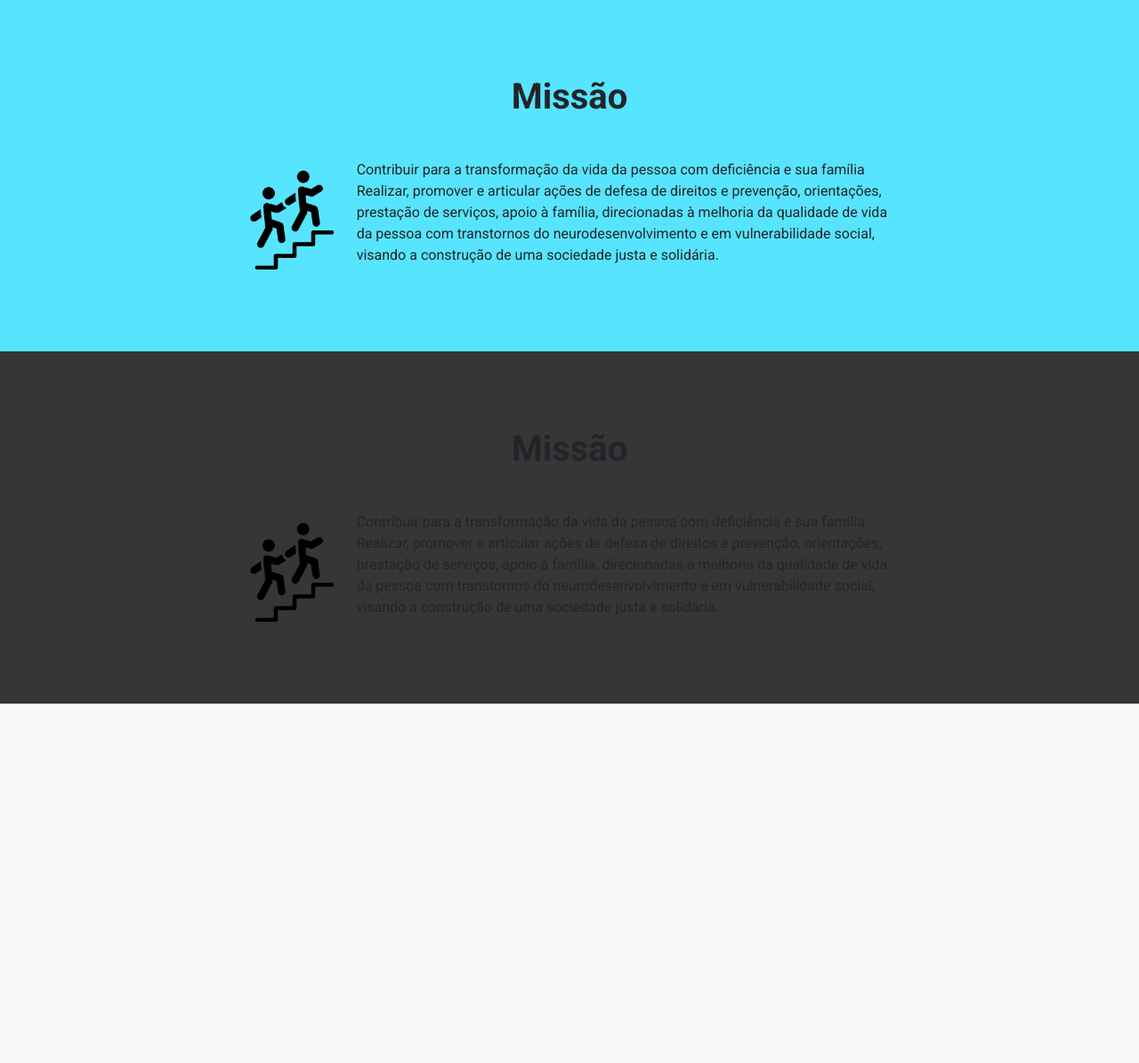
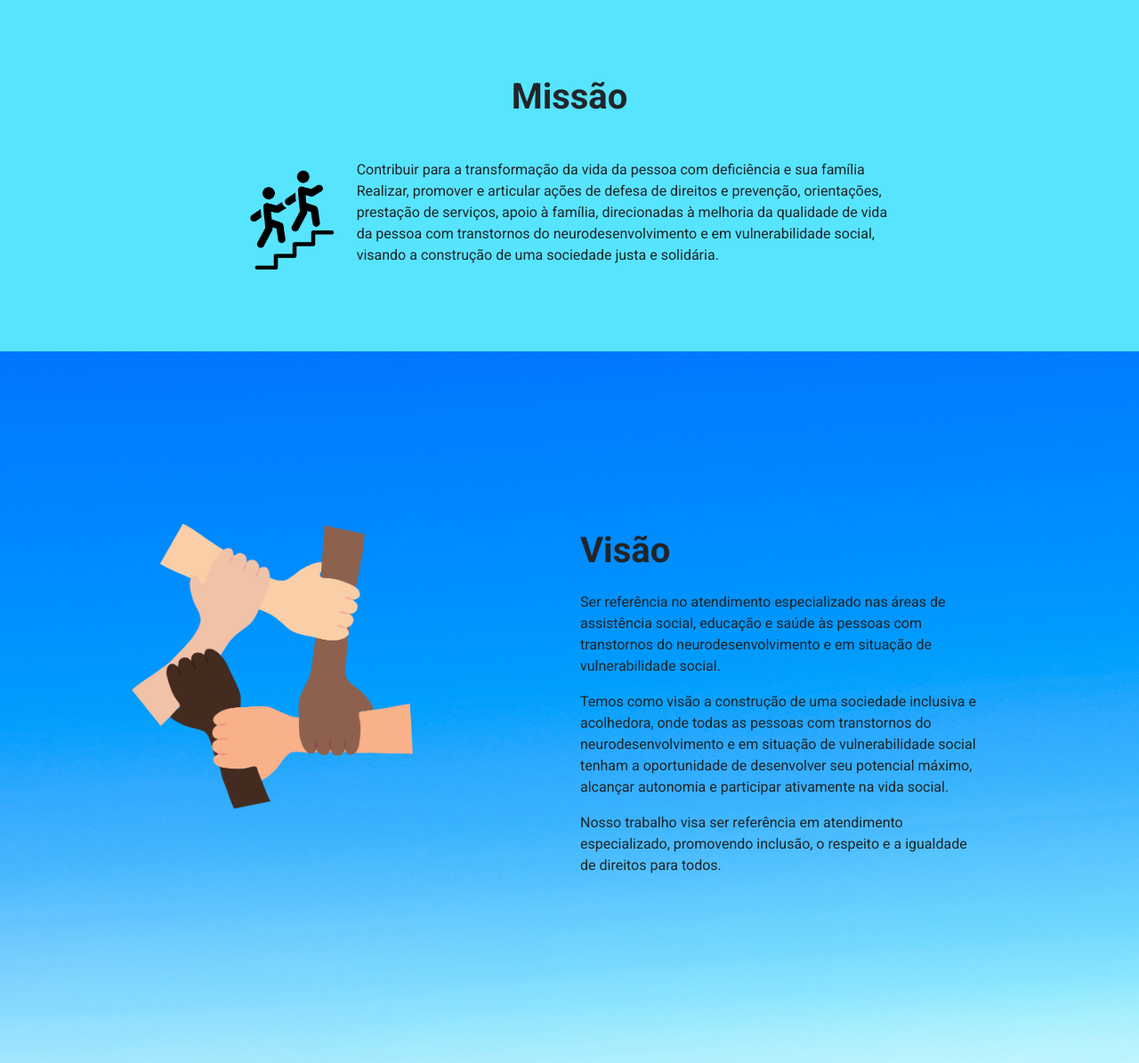
Before and after one commit to LeonardoBrum0907/aprender-para-a-vida, a Django app: page / in a window 1280 px wide. Shown: the part 801-1996 px from the top of the page at 89% size. Before the commit the page ends 1592 px from the top, so only its background shows below. Run offline with Django 5.2, Linux system fonts and the light colour scheme.

Commit message:
adicionei novas sections na home

```diff
--- a/src/static/css/home.css
+++ b/src/static/css/home.css
@@ -1,4 +1,5 @@
-button {
-      background-color: #000;
-      color: #fff;
+.screen.screen-3 {
+      background: url("../imagens/bg-01.png") no-repeat;
+      background-size: 100% 100%;
+      background-position: center bottom;
 }
--- a/src/templates/aprender_para_vida/index.html
+++ b/src/templates/aprender_para_vida/index.html
@@ -1,14 +1,18 @@
-{% extends  "./base.html" %}
+{% extends "./base.html" %}
 {% load static %}
 
-{% block template  %}
+{% block template %}
 
 <section class="screen screen-1 bg-white d-flex align-items-center">
     <div class="row">
         <div class="col-sm-5 offset-sm-1 d-flex flex-column justify-content-center">
             <p class="fs-1 fw-semibold">Nossa História</p>
             <p>
-                A.A.P.V iniciou suas ações no ano de 2013, naquele momento com a finalidade de prestar assistência as pessoas com questões relacionadas a dependência química, posteriormente as ações foram ampliadas para outras áreas, assistência social, psicologia, área jurídica.  Atualmente desenvolvemos o Projeto “Bom Samaritano” (projeto que visa acolhimento, assistência e orientação de familiares das pessoas que estão em cumprimento de pena privativa de liberdade no complexo penitenciário de Hortolândia-SP
+                A.A.P.V iniciou suas ações no ano de 2013, naquele momento com a finalidade de prestar assistência as
+                pessoas com questões relacionadas a dependência química, posteriormente as ações foram ampliadas para
+                outras áreas, assistência social, psicologia, área jurídica. Atualmente desenvolvemos o Projeto “Bom
+                Samaritano” (projeto que visa acolhimento, assistência e orientação de familiares das pessoas que estão
+                em cumprimento de pena privativa de liberdade no complexo penitenciário de Hortolândia-SP
             </p>
         </div>
         <div class="col-sm-5">
@@ -25,22 +29,39 @@
         <div class="col-sm-8 offset-sm-2 d-flex align-items-center gap-3 mt-4">
             <img src="{% static 'imagens/icone-01.png' %}" style="max-height: 7rem;" alt="">
             <p>
-                Contribuir para a transformação da vida da pessoa com deficiência e sua família Realizar, promover e articular ações de defesa de direitos e prevenção, orientações, prestação de serviços, apoio à família, direcionadas à melhoria da qualidade de vida da pessoa com transtornos do neurodesenvolvimento e em vulnerabilidade social, visando a construção de uma sociedade justa e solidária.
+                Contribuir para a transformação da vida da pessoa com deficiência e sua família Realizar, promover e
+                articular ações de defesa de direitos e prevenção, orientações, prestação de serviços, apoio à família,
+                direcionadas à melhoria da qualidade de vida da pessoa com transtornos do neurodesenvolvimento e em
+                vulnerabilidade social, visando a construção de uma sociedade justa e solidária.
             </p>
         </div>
     </div>
 </section>
 
-<section class="screen screen-3 fluid bg-darkness">
-    <p class="fs-1 fw-semibold" style="text-align: center;">Missão</p>
+<section class="screen screen-3 d-flex align-items-center">
     <div class="row">
-        <div class="col-sm-8 offset-sm-2 d-flex align-items-center gap-3 mt-4">
-            <img src="{% static 'imagens/icone-01.png' %}" style="max-height: 7rem;" alt="">
+        <div class="col-sm-5">
+            <div class="d-flex justify-content-center">
+                <img src="{% static 'imagens/imagem-05.png' %}" style="max-height: 20rem;" alt="">
+            </div>
+        </div>
+        <div class="col-sm-5 offset-sm-1 d-flex flex-column justify-content-center">
+            <p class="fs-1 fw-semibold">Visão</p>
             <p>
-                Contribuir para a transformação da vida da pessoa com deficiência e sua família Realizar, promover e articular ações de defesa de direitos e prevenção, orientações, prestação de serviços, apoio à família, direcionadas à melhoria da qualidade de vida da pessoa com transtornos do neurodesenvolvimento e em vulnerabilidade social, visando a construção de uma sociedade justa e solidária.
+                Ser referência no atendimento especializado nas áreas de assistência social, educação e saúde às pessoas
+                com transtornos do neurodesenvolvimento e em situação de vulnerabilidade social.
+            </p>
+            <p>
+                Temos como visão a construção de uma sociedade inclusiva e acolhedora, onde todas as pessoas com
+                transtornos do neurodesenvolvimento e em situação de vulnerabilidade social tenham a oportunidade de
+                desenvolver seu potencial máximo, alcançar autonomia e participar ativamente na vida social.
+            </p>
+            <p>
+                Nosso trabalho visa ser referência em atendimento especializado, promovendo inclusão, o respeito e a
+                igualdade de direitos para todos.
             </p>
         </div>
     </div>
 </section>
 
-{% endblock  %}
+{% endblock %}
```
Also changed, not shown: src/static/imagens/bg-01.png (added), src/static/imagens/imagem-05.png (added).
